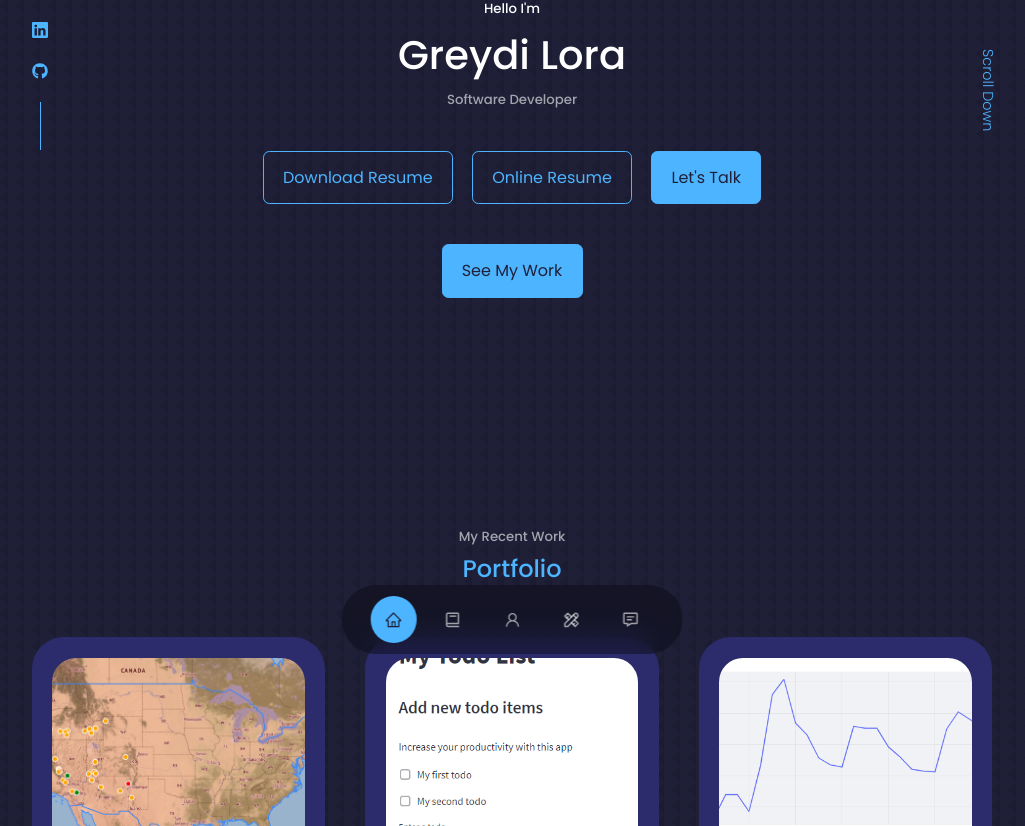
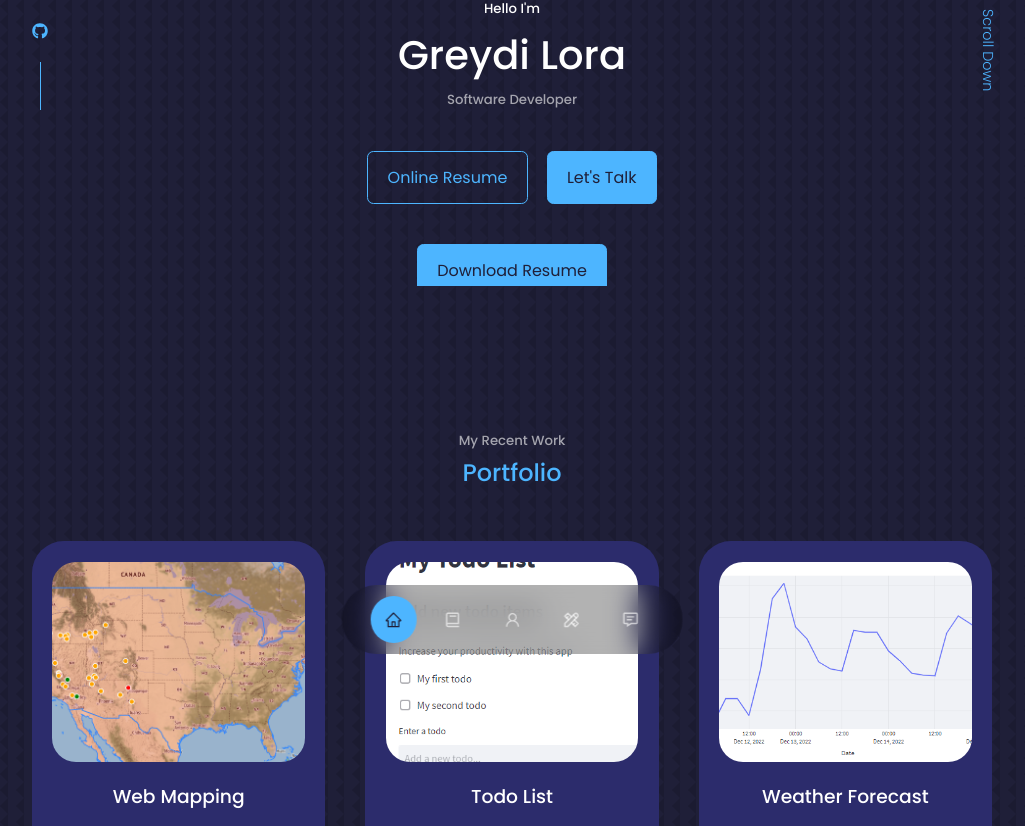
Before and after one commit to idygre/portfolio-website, a React (Create React App) app: page / in a window 1280 px wide. Shown: the part 114-940 px from the top of the page, without its empty margins (128-1153 px from the left). Built offline with nearby package versions, Linux system fonts and the light colour scheme.

Commit message:
Fix buttons and gap

```diff
--- a/src/components/header/CTA.jsx
+++ b/src/components/header/CTA.jsx
@@ -5,9 +5,6 @@
   return (
     <div>
       <div className="cta">
-        <a href={Resume} download className="btn">
-          Download Resume
-        </a>
         <a href="https://greydiresume.netlify.app/" className="btn">
           Online Resume
         </a>
@@ -16,8 +13,8 @@
         </a>
       </div>
       <div className="cta">
-        <a href="#portfolio" className="btn btn-primary">
-          See My Work
+        <a href={Resume} download className="btn btn-primary">
+          Download Resume
         </a>
       </div>
     </div>
--- a/src/components/header/header.css
+++ b/src/components/header/header.css
@@ -1,5 +1,5 @@
 header {
-  height: 60vh;
+  height: 50vh;
   padding-top: 7rem;
   overflow: hidden;
 }
--- a/src/index.css
+++ b/src/index.css
@@ -60,7 +60,7 @@
 }
 
 section {
-  margin-top: 6rem;
+  margin-top: 5rem;
   padding-top: 4rem;
 }
 
```
